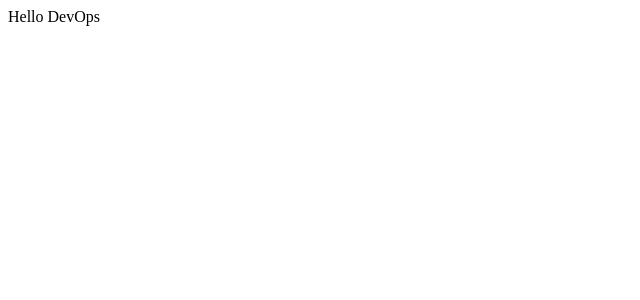
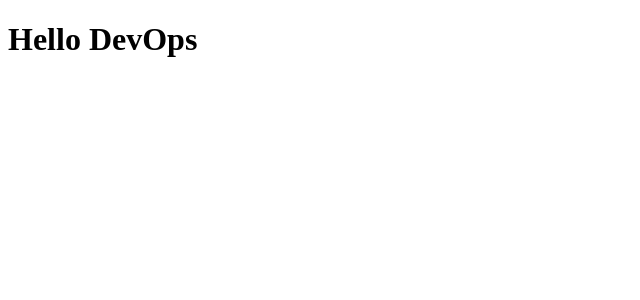
Before and after one commit to rafae2k/DevOps-CI-CD, a Next.js app: page / in a window 1280 px wide. Shown: the top 300 px of the page, without its empty margins (0-640 px from the left). Built offline with nearby package versions, Linux system fonts and the light colour scheme.

Commit message:
refactor: add h1 and remove unused imports

```diff
--- a/pages/index.tsx
+++ b/pages/index.tsx
@@ -1,13 +1,11 @@
 import type { NextPage } from 'next';
 import Head from 'next/head';
-import Image from 'next/image';
-import styles from '../styles/Home.module.css';
 
 const Home: NextPage = () => {
   return (
     <>
       <Head>Hello DevOps</Head>
-      <div>Hello DevOps</div>
+      <h1>Hello DevOps</h1>
     </>
   );
 };
```
